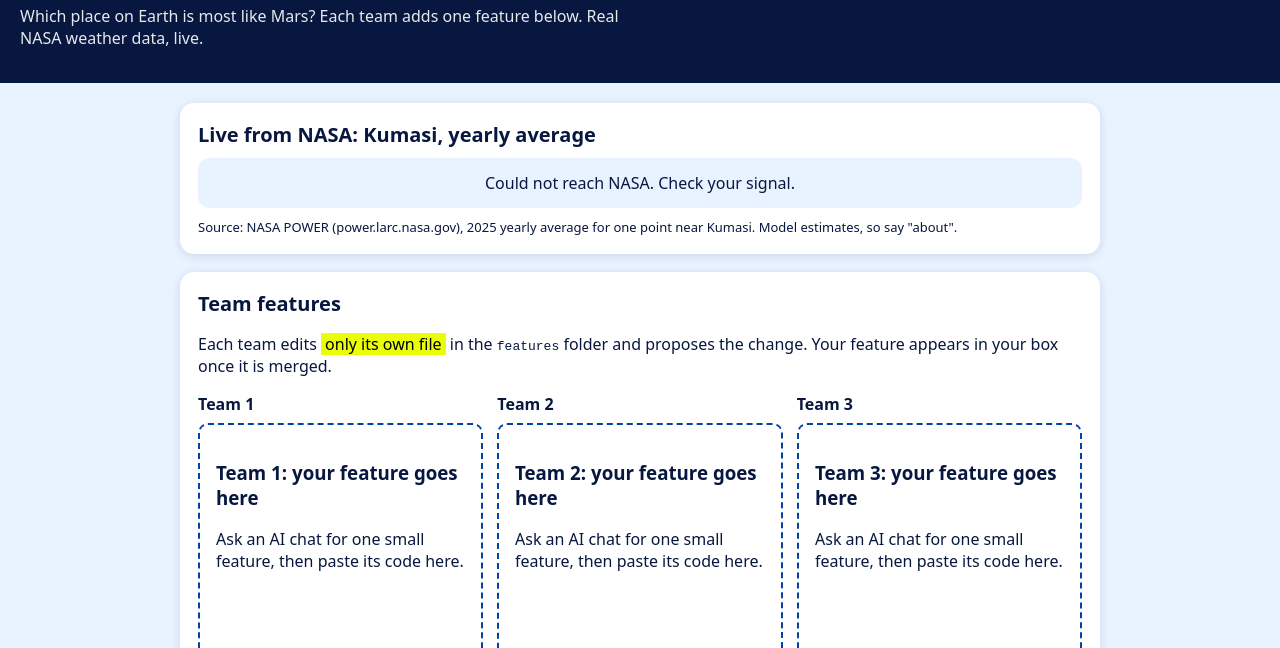
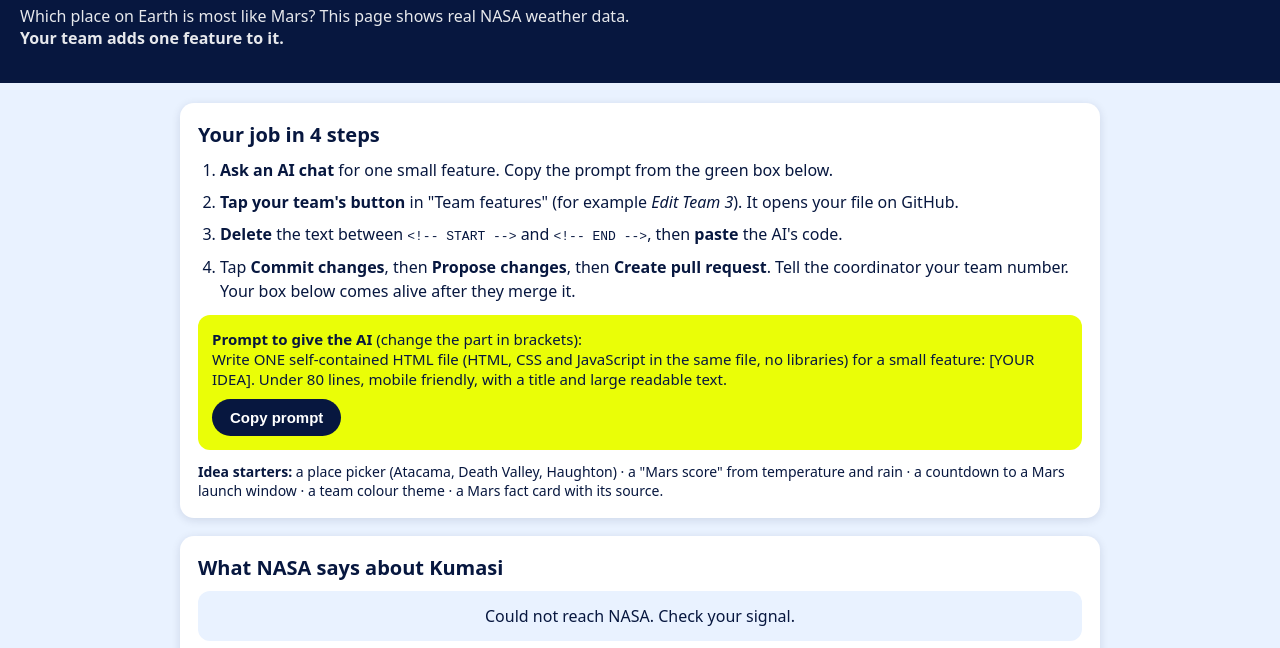
Before and after one commit to Gfred245/space-apps-kumasi-sprint, a plain HTML site: page index.html in a window 1280 px wide. Shown: the part 121-769 px from the top of the page. Drawn offline with Linux system fonts and the light colour scheme; no server answers.

Commit message:
Make the page self-explanatory: steps, prompt, edit buttons

```diff
--- a/index.html
+++ b/index.html
@@ -23,24 +23,45 @@
   .team iframe { width:100%; height:300px; border:2px dashed var(--blue); border-radius:10px; background:#fff; }
   footer { max-width:960px; margin:0 auto; padding:10px 20px 40px; font-size:12px; opacity:.75; }
   mark { background:var(--neon); padding:0 4px; }
+  .steps { padding-left:22px; line-height:1.5; margin:0 0 12px; }
+  .steps li { margin-bottom:8px; }
+  .prompt { background:#eafe07; border-radius:12px; padding:14px; margin:12px 0; font-size:15px; }
+  .prompt button { display:block; margin-top:10px; background:var(--navy); color:#fff; border:0; border-radius:999px; padding:10px 18px; font-weight:700; font-size:15px; }
+  .ideas { font-size:14px; margin:0; }
+  .btn { display:inline-block; background:var(--blue); color:#fff; text-decoration:none; font-weight:800; border-radius:999px; padding:10px 18px; margin:0 0 10px; }
+  .team iframe { height:200px; }
 </style>
 </head>
 <body>
 <header>
   <small>Space Apps Kumasi · Sprint</small>
   <h1>Base Camp Earth</h1>
-  <p>Which place on Earth is most like Mars? Each team adds one feature below. Real NASA weather data, live.</p>
+  <p>Which place on Earth is most like Mars? This page shows real NASA weather data. <b>Your team adds one feature to it.</b></p>
 </header>
 <main>
   <section class="card">
-    <h2>Live from NASA: Kumasi, yearly average</h2>
+    <h2>Your job in 4 steps</h2>
+    <ol class="steps">
+      <li><b>Ask an AI chat</b> for one small feature. Copy the prompt from the green box below.</li>
+      <li><b>Tap your team's button</b> in "Team features" (for example <i>Edit Team 3</i>). It opens your file on GitHub.</li>
+      <li><b>Delete</b> the text between <code>&lt;!-- START --&gt;</code> and <code>&lt;!-- END --&gt;</code>, then <b>paste</b> the AI's code.</li>
+      <li>Tap <b>Commit changes</b>, then <b>Propose changes</b>, then <b>Create pull request</b>. Tell the coordinator your team number. Your box below comes alive after they merge it.</li>
+    </ol>
+    <div class="prompt"><b>Prompt to give the AI</b> (change the part in brackets):<br>
+    <span id="p">Write ONE self-contained HTML file (HTML, CSS and JavaScript in the same file, no libraries) for a small feature: [YOUR IDEA]. Under 80 lines, mobile friendly, with a title and large readable text.</span>
+    <button onclick="navigator.clipboard.writeText(document.getElementById('p').innerText); this.textContent='Copied!'">Copy prompt</button></div>
+    <p class="ideas"><b>Idea starters:</b> a place picker (Atacama, Death Valley, Haughton) · a "Mars score" from temperature and rain · a countdown to a Mars launch window · a team colour theme · a Mars fact card with its source.</p>
+  </section>
+
+  <section class="card">
+    <h2>What NASA says about Kumasi</h2>
     <div class="live" id="live"><div class="stat">Loading NASA data...</div></div>
-    <p style="font-size:13px;margin:10px 0 0">Source: NASA POWER (power.larc.nasa.gov), 2025 yearly average for one point near Kumasi. Model estimates, so say "about".</p>
+    <p style="font-size:13px;margin:10px 0 0">Source: NASA POWER (power.larc.nasa.gov), the 2025 average for one point near Kumasi. These are model estimates, so say "about". Kumasi is warm and wet: the opposite of Mars.</p>
   </section>
 
   <section class="card">
     <h2>Team features</h2>
-    <p>Each team edits <mark>only its own file</mark> in the <code>features</code> folder and proposes the change. Your feature appears in your box once it is merged.</p>
+    <p>Tap <b>your</b> team's button. Edit <mark>only your own file</mark>. Your feature appears in your box once it is merged.</p>
     <div class="grid" id="teams"></div>
   </section>
 </main>
@@ -62,7 +83,7 @@
   // Team boxes: one iframe per team, loading features/team-N.html
   const teams = document.getElementById("teams");
   for (let i = 1; i <= 6; i++) {
-    teams.insertAdjacentHTML("beforeend", `<div class="team"><h3>Team ${i}</h3><iframe src="features/team-${i}.html" title="Team ${i} feature"></iframe></div>`);
+    teams.insertAdjacentHTML("beforeend", `<div class="team"><h3>Team ${i}</h3><a class="btn" href="https://github.com/PhidLarkson/space-apps-kumasi-sprint/edit/main/features/team-${i}.html">Edit Team ${i}</a><iframe src="features/team-${i}.html" title="Team ${i} feature"></iframe></div>`);
   }
 </script>
 </body>
```
